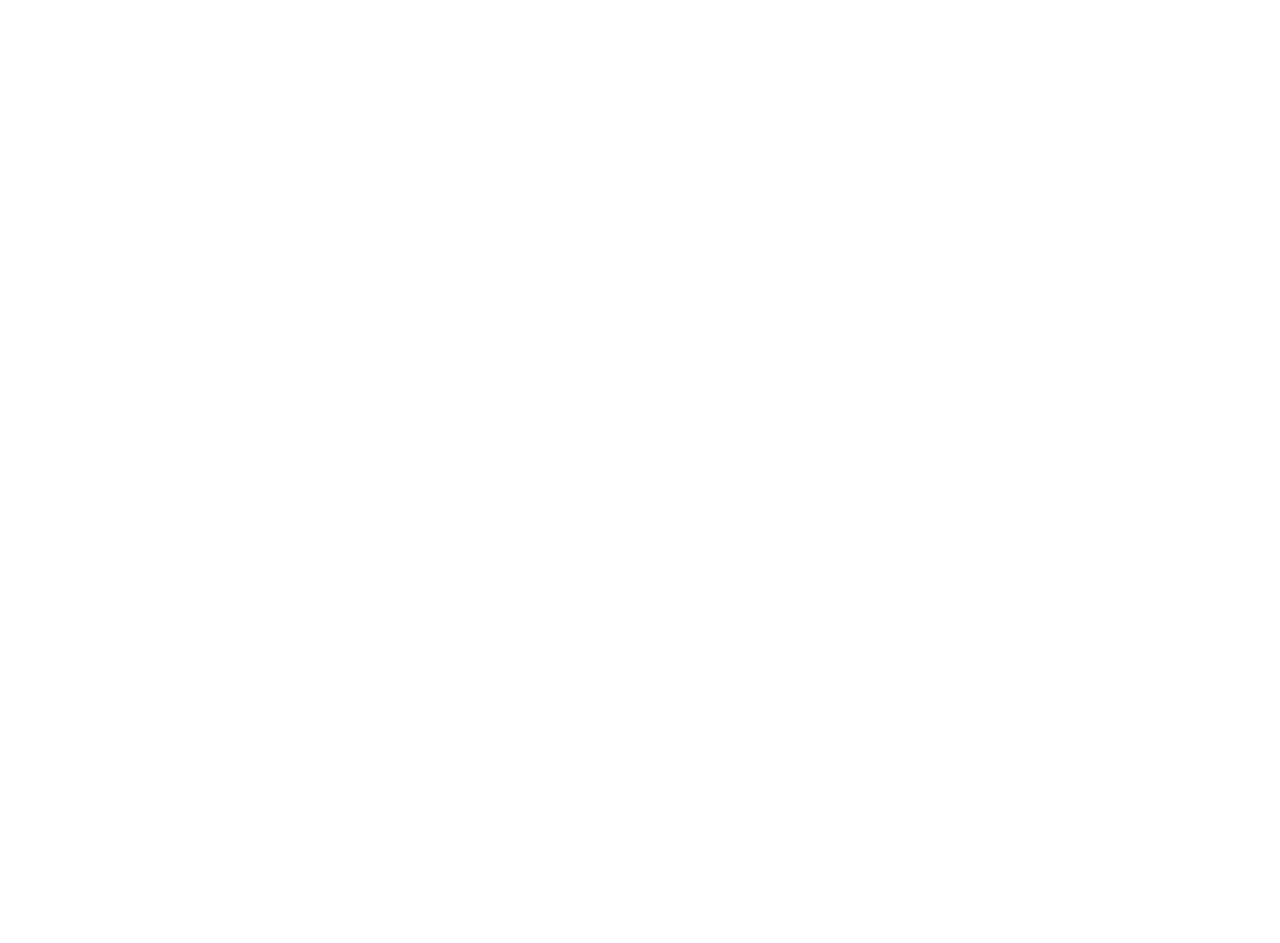
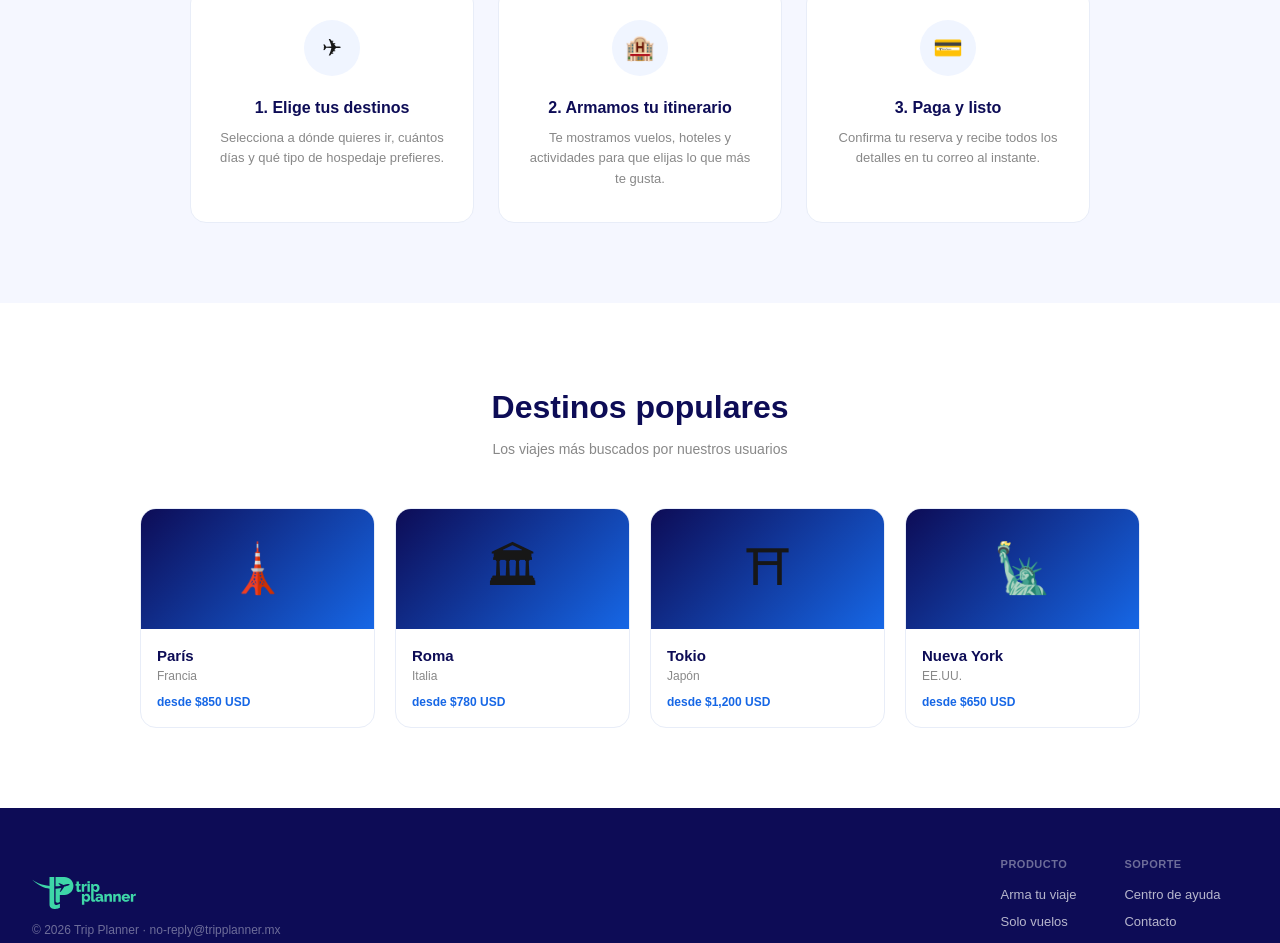
Before and after one commit to barreradionisio/trip-planner, a Next.js app: page / in a window 1280 px wide. Shown: the part 999-1942 px from the top of the page. Before the commit the page ends 800 px from the top, so only its background shows below. Built offline with nearby package versions, Linux system fonts and the light colour scheme.

Commit message:
landing page completa

```diff
--- a/app/page.tsx
+++ b/app/page.tsx
@@ -36,6 +36,75 @@ export default function Home() {
           </div>
         </div>
       </section>
+
+      <section style={{background:"#f5f7ff", padding:"80px 24px", textAlign:"center"}}>
+        <h2 style={{fontFamily:"sans-serif", fontWeight:"800", fontSize:"32px", color:"#0D0C56", marginBottom:"8px"}}>¿Cómo funciona?</h2>
+        <p style={{fontSize:"14px", color:"#888", marginBottom:"48px"}}>En 3 simples pasos tienes tu viaje listo</p>
+        <div style={{display:"grid", gridTemplateColumns:"1fr 1fr 1fr", gap:"24px", maxWidth:"900px", margin:"0 auto"}}>
+          <div style={{background:"#fff", borderRadius:"16px", padding:"32px 24px", border:"1.5px solid #e8edf8"}}>
+            <div style={{width:"56px", height:"56px", borderRadius:"50%", background:"#f0f5ff", display:"flex", alignItems:"center", justifyContent:"center", margin:"0 auto 20px", fontSize:"24px"}}>✈</div>
+            <h3 style={{fontFamily:"sans-serif", fontWeight:"800", fontSize:"16px", color:"#0D0C56", marginBottom:"8px"}}>1. Elige tus destinos</h3>
+            <p style={{fontSize:"13px", color:"#888", lineHeight:"1.6"}}>Selecciona a dónde quieres ir, cuántos días y qué tipo de hospedaje prefieres.</p>
+          </div>
+          <div style={{background:"#fff", borderRadius:"16px", padding:"32px 24px", border:"1.5px solid #e8edf8"}}>
+            <div style={{width:"56px", height:"56px", borderRadius:"50%", background:"#f0f5ff", display:"flex", alignItems:"center", justifyContent:"center", margin:"0 auto 20px", fontSize:"24px"}}>🏨</div>
+            <h3 style={{fontFamily:"sans-serif", fontWeight:"800", fontSize:"16px", color:"#0D0C56", marginBottom:"8px"}}>2. Armamos tu itinerario</h3>
+            <p style={{fontSize:"13px", color:"#888", lineHeight:"1.6"}}>Te mostramos vuelos, hoteles y actividades para que elijas lo que más te gusta.</p>
+          </div>
+          <div style={{background:"#fff", borderRadius:"16px", padding:"32px 24px", border:"1.5px solid #e8edf8"}}>
+            <div style={{width:"56px", height:"56px", borderRadius:"50%", background:"#f0f5ff", display:"flex", alignItems:"center", justifyContent:"center", margin:"0 auto 20px", fontSize:"24px"}}>💳</div>
+            <h3 style={{fontFamily:"sans-serif", fontWeight:"800", fontSize:"16px", color:"#0D0C56", marginBottom:"8px"}}>3. Paga y listo</h3>
+            <p style={{fontSize:"13px", color:"#888", lineHeight:"1.6"}}>Confirma tu reserva y recibe todos los detalles en tu correo al instante.</p>
+          </div>
+        </div>
+      </section>
+      <section style={{background:"#fff", padding:"80px 24px", textAlign:"center"}}>
+  <h2 style={{fontFamily:"sans-serif", fontWeight:"800", fontSize:"32px", color:"#0D0C56", marginBottom:"8px"}}>Destinos populares</h2>
+  <p style={{fontSize:"14px", color:"#888", marginBottom:"48px"}}>Los viajes más buscados por nuestros usuarios</p>
+  <div style={{display:"grid", gridTemplateColumns:"1fr 1fr 1fr 1fr", gap:"20px", maxWidth:"1000px", margin:"0 auto"}}>
+    {[
+      {ciudad:"París", pais:"Francia", emoji:"🗼", precio:"desde $850 USD"},
+      {ciudad:"Roma", pais:"Italia", emoji:"🏛", precio:"desde $780 USD"},
+      {ciudad:"Tokio", pais:"Japón", emoji:"⛩", precio:"desde $1,200 USD"},
+      {ciudad:"Nueva York", pais:"EE.UU.", emoji:"🗽", precio:"desde $650 USD"},
+    ].map((d) => (
+      <div key={d.ciudad} style={{borderRadius:"16px", overflow:"hidden", border:"1.5px solid #e8edf8", cursor:"pointer", transition:"transform 0.2s"}}>
+        <div style={{background:"linear-gradient(135deg,#0D0C56,#1667E6)", height:"120px", display:"flex", alignItems:"center", justifyContent:"center", fontSize:"48px"}}>
+          {d.emoji}
+        </div>
+        <div style={{padding:"16px", textAlign:"left"}}>
+          <div style={{fontFamily:"sans-serif", fontWeight:"800", fontSize:"15px", color:"#0D0C56"}}>{d.ciudad}</div>
+          <div style={{fontSize:"12px", color:"#888", marginBottom:"8px"}}>{d.pais}</div>
+          <div style={{fontSize:"12px", fontWeight:"700", color:"#1667E6"}}>{d.precio}</div>
+        </div>
+      </div>
+    ))}
+  </div>
+</section>
+<footer style={{background:"#0D0C56", padding:"48px 32px", display:"flex", alignItems:"center", justifyContent:"space-between"}}>
+  <div>
+    <Logo variant="teal" />
+    <p style={{fontSize:"12px", color:"rgba(255,255,255,0.4)", marginTop:"12px"}}>© 2026 Trip Planner · no-reply@tripplanner.mx</p>
+  </div>
+  <div style={{display:"flex", gap:"48px"}}>
+    <div>
+      <div style={{fontSize:"11px", fontWeight:"700", color:"rgba(255,255,255,0.4)", textTransform:"uppercase", letterSpacing:"0.5px", marginBottom:"12px"}}>Producto</div>
+      <div style={{display:"flex", flexDirection:"column", gap:"8px"}}>
+        <a href="#" style={{fontSize:"13px", color:"rgba(255,255,255,0.7)", textDecoration:"none"}}>Arma tu viaje</a>
+        <a href="#" style={{fontSize:"13px", color:"rgba(255,255,255,0.7)", textDecoration:"none"}}>Solo vuelos</a>
+        <a href="#" style={{fontSize:"13px", color:"rgba(255,255,255,0.7)", textDecoration:"none"}}>Solo hoteles</a>
+      </div>
+    </div>
+    <div>
+      <div style={{fontSize:"11px", fontWeight:"700", color:"rgba(255,255,255,0.4)", textTransform:"uppercase", letterSpacing:"0.5px", marginBottom:"12px"}}>Soporte</div>
+      <div style={{display:"flex", flexDirection:"column", gap:"8px"}}>
+        <a href="#" style={{fontSize:"13px", color:"rgba(255,255,255,0.7)", textDecoration:"none"}}>Centro de ayuda</a>
+        <a href="#" style={{fontSize:"13px", color:"rgba(255,255,255,0.7)", textDecoration:"none"}}>Contacto</a>
+        <a href="#" style={{fontSize:"13px", color:"rgba(255,255,255,0.7)", textDecoration:"none"}}>Política de privacidad</a>
+      </div>
+    </div>
+  </div>
+</footer>
     </main>
   );
 }
```
